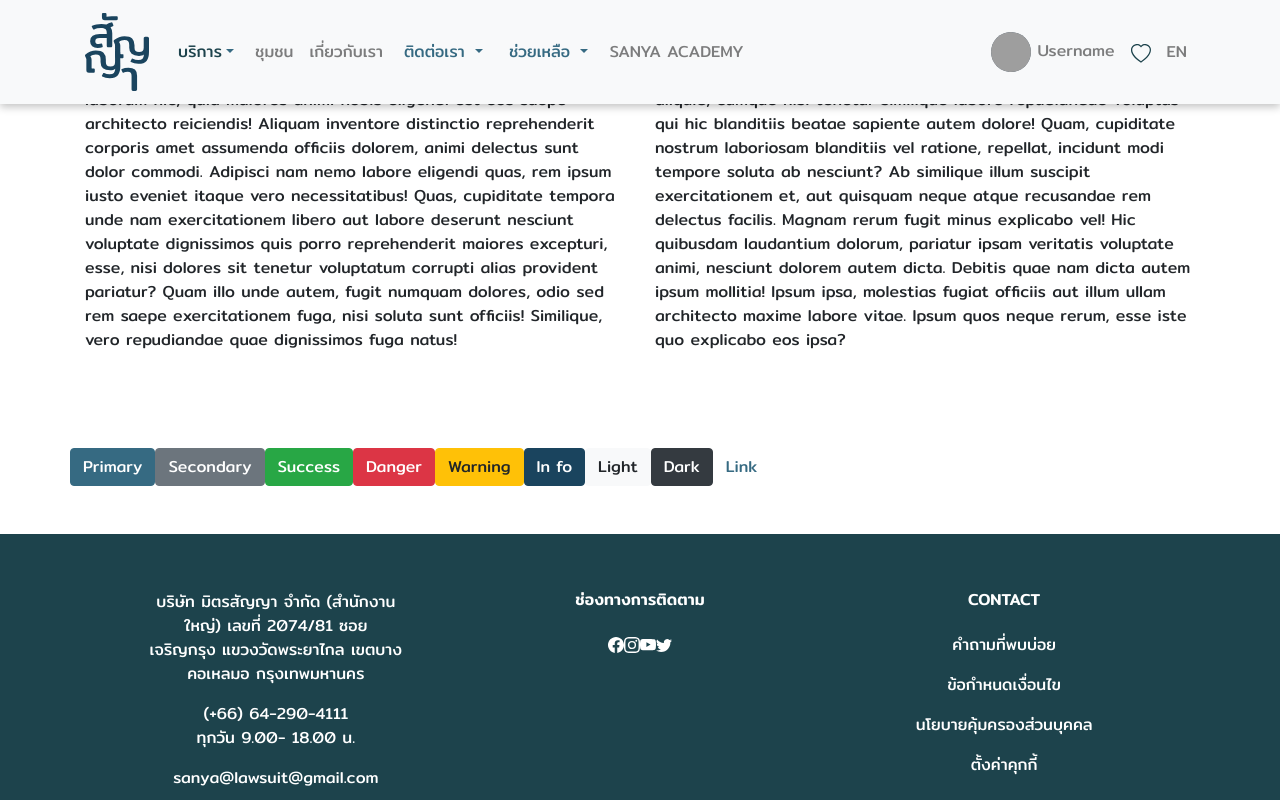
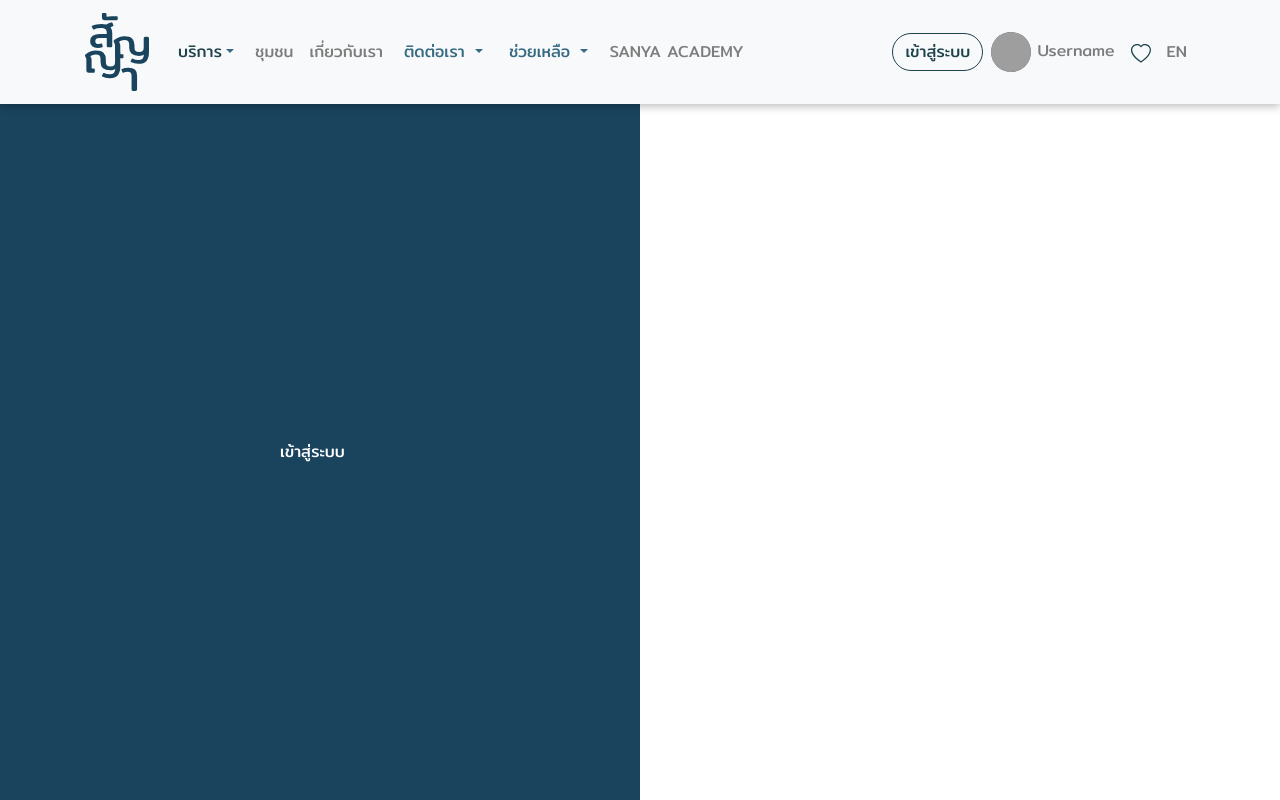
Before and after one commit to ChaiyapatOam/sanya-nuxt, a Nuxt app: page /login in a window 1280 px wide. Shown: the top 800 px of the page. Built offline with nearby package versions, Linux system fonts and the light colour scheme; grey boxes are pictures that could not be loaded; what v-calendar would draw is missing.

Commit message:
realign header in home page

```diff
--- a/assets/css/style.css
+++ b/assets/css/style.css
@@ -1,3 +1,4 @@
+
 body {
-    font-family: 'Mitr',sans-serif;
+  font-family: 'Mitr',sans-serif;
 }
--- a/components/Header.vue
+++ b/components/Header.vue
@@ -83,9 +83,11 @@
       <!-- Right Side -->
       <div class="float-right" id="navbarCollapse">
         <ul class="navbar-nav me-auto mb-2 mb-md-0">
-          <!-- <li class="nav-item">
-            <b-button pill variant="outline-info" style="width: max-content">เข้าสู่ระบบ</b-button>
-          </li> -->
+          <nuxt-link to="/login">
+            <li class="nav-item">
+              <b-button pill variant="outline-info" style="width: max-content">เข้าสู่ระบบ</b-button>
+            </li>
+          </nuxt-link>
           <li class="nav-item" style="width: max-content">
             <div class="nav-link">
               <b-avatar src="https://picsum.photos/125/125/?image=40" rounded="circle"></b-avatar>
--- a/layouts/default.vue
+++ b/layouts/default.vue
@@ -1,7 +1,7 @@
 <template>
   <div class="app">
     <Header />
-    <nuxt id="nuxt-content"/>
+    <nuxt id="nuxt-content" />
     <Footer />
   </div>
 </template>
@@ -18,6 +18,6 @@
 }
 
 #nuxt-content {
-  margin-top: 3rem;
+  margin-top: 6.5rem;
 }
 </style>
--- a/pages/home.vue
+++ b/pages/home.vue
@@ -2,40 +2,29 @@
   <!-- Welcome Homepage -->
   <div class="">
     <!-- Jumbotron -->
-    <div class="p-5 bg-info text-white" style="margin-top: 58px">
+    <div class="bg-info">
+      <div class="p-5 text-white container mx-auto">
         <h1 class="mb-3">ฟรี</h1>
         <h2 class="mb-3">บริการสร้าง "สัญญา" ด้วยตนเอง</h2>
-      <h4>> เลือก "สัญญา" ที่คุณต้องการ</h4>
-      <h4>> ตอบคำถาม (กรอกข้อมูลในสัญญา)</h4>
-      <h4>> ส่ง Invitation link สู่คู่สัญญา</h4>
-      <h4>> เซ็นทั้งสองฝ่าย</h4>
+        <h4 class="font-weight-light">> เลือก "สัญญา" ที่คุณต้องการ</h4>
+        <h4 class="font-weight-light">> ตอบคำถาม (กรอกข้อมูลในสัญญา)</h4>
+        <h4 class="font-weight-light">> ส่ง Invitation link สู่คู่สัญญา</h4>
+        <h4 class="font-weight-light">> เซ็นทั้งสองฝ่าย</h4>
         <h5 class="text-danger">
           หมายเหตุ สามารถปรึกษาความถูกต้องของสัญญา กับสัญญาได้เพิ่มเติม*
         </h5>
         <a class="btn btn-primary bg-dark" href="" role="button">Click</a>
       </div>
+    </div>
     <!-- Jumbotron -->
 
     <div>
-      <b-carousel
-        id="carousel-1"
-        v-model="slide"
-        :interval="4000"
-        controls
-        indicators
-        background="#ababab"
-        img-width="1024"
-        img-height="480"
-        style="text-shadow: 1px 1px 2px #333"
-        @sliding-start="onSlideStart"
-        @sliding-end="onSlideEnd"
-      >
+      <b-carousel id="carousel-1" v-model="slide" :interval="4000" controls indicators background="#ababab"
+        img-width="1024" img-height="480" style="text-shadow: 1px 1px 2px #333" @sliding-start="onSlideStart"
+        @sliding-end="onSlideEnd">
         <!-- Text slides with image -->
-        <b-carousel-slide
-          caption="First slide"
-          text="Nulla vitae elit libero, a pharetra augue mollis interdum."
-          img-src="https://picsum.photos/1024/480/?image=52"
-        ></b-carousel-slide>
+        <b-carousel-slide caption="First slide" text="Nulla vitae elit libero, a pharetra augue mollis interdum."
+          img-src="https://picsum.photos/1024/480/?image=52"></b-carousel-slide>
 
         <!-- Slides with custom text -->
         <b-carousel-slide img-src="https://picsum.photos/1024/480/?image=54">
@@ -43,21 +32,14 @@
         </b-carousel-slide>
 
         <!-- Slides with image only -->
-        <b-carousel-slide
-          img-src="https://picsum.photos/1024/480/?image=58"
-        ></b-carousel-slide>
+        <b-carousel-slide img-src="https://picsum.photos/1024/480/?image=58"></b-carousel-slide>
 
         <!-- Slides with img slot -->
         <!-- Note the classes .d-block and .img-fluid to prevent browser default image alignment -->
         <b-carousel-slide>
           <template #img>
-            <img
-              class="d-block img-fluid w-100"
-              width="1024"
-              height="480"
-              src="https://picsum.photos/1024/480/?image=55"
-              alt="image slot"
-            />
+            <img class="d-block img-fluid w-100" width="1024" height="480"
+              src="https://picsum.photos/1024/480/?image=55" alt="image slot" />
           </template>
         </b-carousel-slide>
 
@@ -100,5 +82,4 @@ export default {
 </script>
 <style scoped>
 /* Write Css */
-
 </style>
--- a/pages/index.vue
+++ b/pages/index.vue
@@ -4,7 +4,7 @@
     <!-- Jumbotron -->
     <div
       class="p-5 text-center bg-light"
-      style="margin-top: 58px; color: #1d434c"
+      style="color: #1d434c"
     >
       <h1 class="mb-3">Welcome</h1>
       <h2 class="mb-3">สวัสดีครับ...</h2>
@@ -23,7 +23,7 @@
         </b-card> -->
         <nuxt-link to="/login" class="card">
           <div class="card-body">
-            <h4>
+            <h4 class="font-weight-light">
               I am a client <br />
               ฉันเป็นผู้ใช้บริการ
             </h4>
@@ -31,7 +31,7 @@
         </nuxt-link>
         <nuxt-link to="/login" class="card">
           <div class="card-body">
-            <h4>
+            <h4 class="font-weight-light">
               I am a legal freelancer <br />
               ฉันเป็นฟรีแลนซ์ด้านกฎหมาย
             </h4>
--- a/pages/login.vue
+++ b/pages/login.vue
@@ -1,42 +1,17 @@
 <template>
-  <div class="container">
-    <div class="row">
+  <div>
 
-      <div class="container">
-        <div class="row">
-          <div class="col-xl pt-3">
-            Lorem ipsum dolor sit amet consectetur adipisicing elit. Vero,
-            laborum hic, quia maiores animi nobis eligendi est eos saepe
-            architecto reiciendis! Aliquam inventore distinctio reprehenderit
-            corporis amet assumenda officiis dolorem, animi delectus sunt dolor
-            commodi. Adipisci nam nemo labore eligendi quas, rem ipsum iusto
-            eveniet itaque vero necessitatibus! Quas, cupiditate tempora unde
-            nam exercitationem libero aut labore deserunt nesciunt voluptate
-            dignissimos quis porro reprehenderit maiores excepturi, esse, nisi
-            dolores sit tenetur voluptatum corrupti alias provident pariatur?
-            Quam illo unde autem, fugit numquam dolores, odio sed rem saepe
-            exercitationem fuga, nisi soluta sunt officiis! Similique, vero
-            repudiandae quae dignissimos fuga natus!
+    <div class="row min-h">
+      <div class="col-xl bg-info container mx-auto center text-white">
+        เข้าสู่ระบบ
       </div>
 
-          <div class="col-xl pt-3">
-            Lorem ipsum dolor sit, amet consectetur adipisicing elit. Numquam,
-            aliquid, cumque nisi tenetur similique labore repudiandae voluptas
-            qui hic blanditiis beatae sapiente autem dolore! Quam, cupiditate
-            nostrum laboriosam blanditiis vel ratione, repellat, incidunt modi
-            tempore soluta ab nesciunt? Ab similique illum suscipit
-            exercitationem et, aut quisquam neque atque recusandae rem delectus
-            facilis. Magnam rerum fugit minus explicabo vel! Hic quibusdam
-            laudantium dolorum, pariatur ipsam veritatis voluptate animi,
-            nesciunt dolorem autem dicta. Debitis quae nam dicta autem ipsum
-            mollitia! Ipsum ipsa, molestias fugiat officiis aut illum ullam
-            architecto maxime labore vitae. Ipsum quos neque rerum, esse iste
-            quo explicabo eos ipsa?
-          </div>
+      <div class="col-xl">
+
       </div>
     </div>
 
-      <div class="mt-5 pt-5 mb-5 text-center">
+    <!-- <div class="mt-5 pt-5 mb-5 text-center">
     <button type="button" class="btn btn-primary">Primary</button>
     <button type="button" class="btn btn-secondary">Secondary</button>
     <button type="button" class="btn btn-success">Success</button>
@@ -46,7 +21,17 @@
     <button type="button" class="btn btn-light">Light</button>
     <button type="button" class="btn btn-dark">Dark</button>
     <button type="button" class="btn btn-link">Link</button>
-      </div>
-    </div>
+  </div> -->
   </div>
 </template>
+
+<style scoped>
+.min-h {
+  min-height: calc(100vh - 6.5rem);
+}
+
+.center {
+  display: grid;
+  place-items: center;
+}
+</style>
```
Lines whose indentation alone changed are shown as unchanged.
